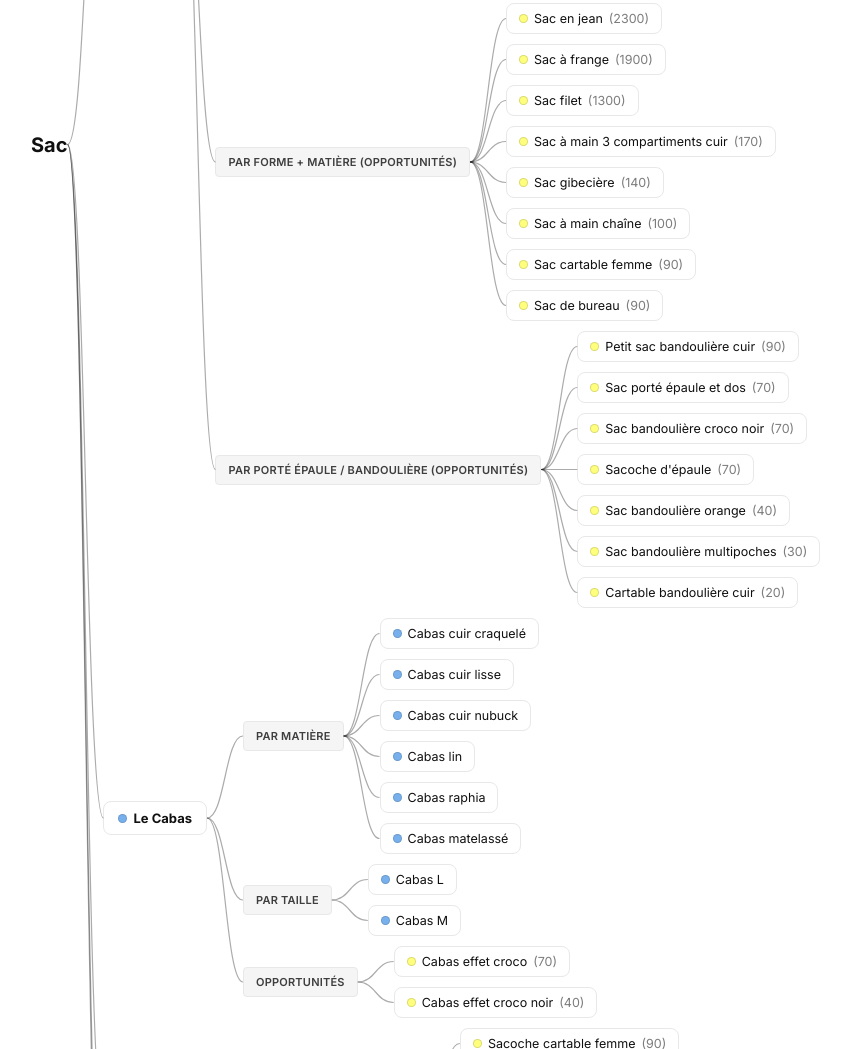
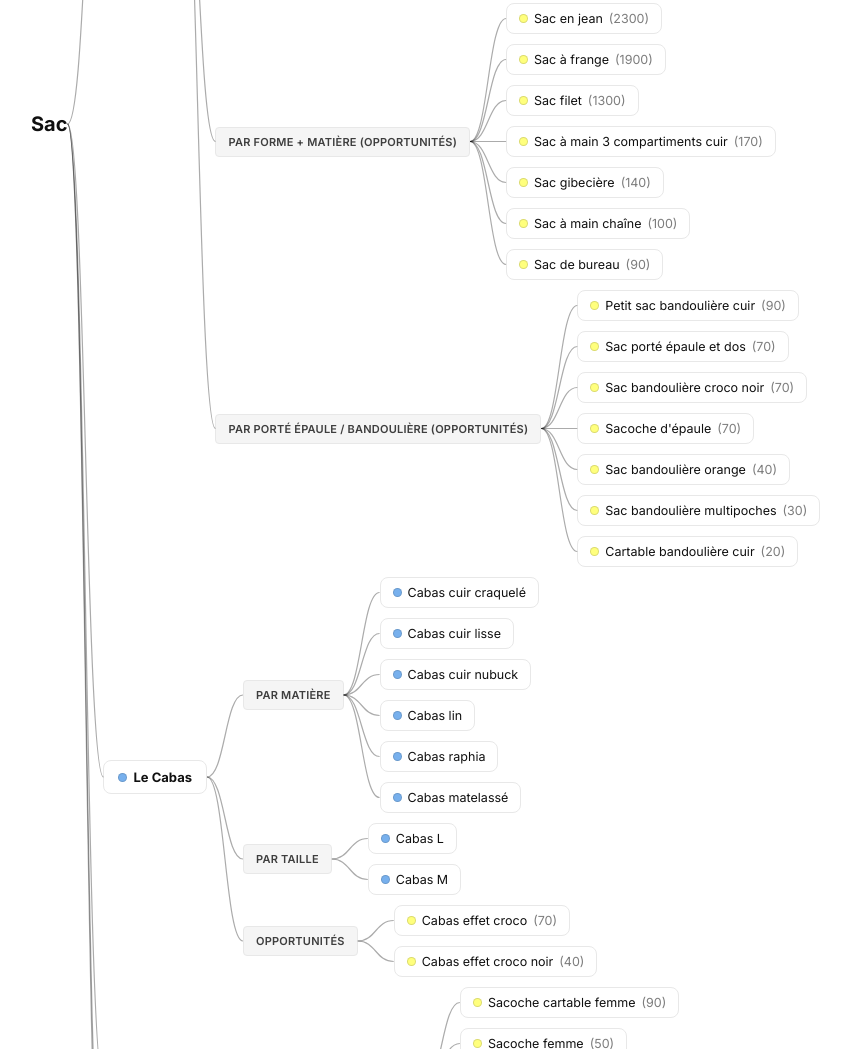
Before and after one commit to analytics-ds/vanessabruno-mindmap-sacs, a plain HTML site: page index.html in a window 1280 px wide. Shown: the part 1132-2181 px from the top of the page, without its empty margins (9-860 px from the left). Drawn offline with Linux system fonts and the light colour scheme.

Commit message:
Mindmap sacs: retrait de sac cartable femme du groupe Forme + Matiere
Co-Authored-By: Claude Opus 5 <noreply@anthropic.com>

```diff
--- a/index.html
+++ b/index.html
@@ -223,7 +223,6 @@ const DATA = {
           { label: "Sac à main 3 compartiments cuir", vol: "170", status: "create" },
           { label: "Sac gibecière", vol: "140", status: "create" },
           { label: "Sac à main chaîne", vol: "100", status: "create" },
-          { label: "Sac cartable femme", vol: "90", status: "create" },
           { label: "Sac de bureau", vol: "90", status: "create" }
         ]},
         { id: "par-porte-new", label: "PAR PORTÉ ÉPAULE / BANDOULIÈRE (opportunités)", type: "group", children: [
```
